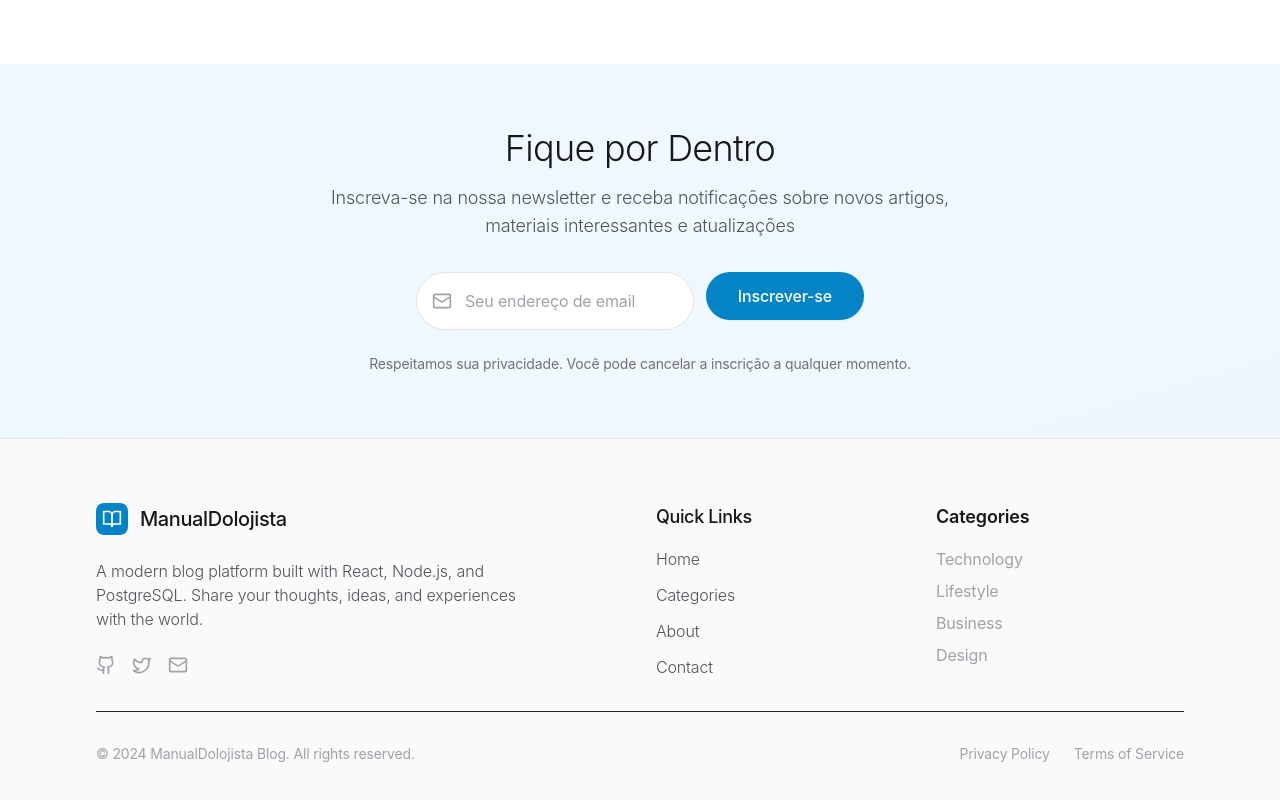
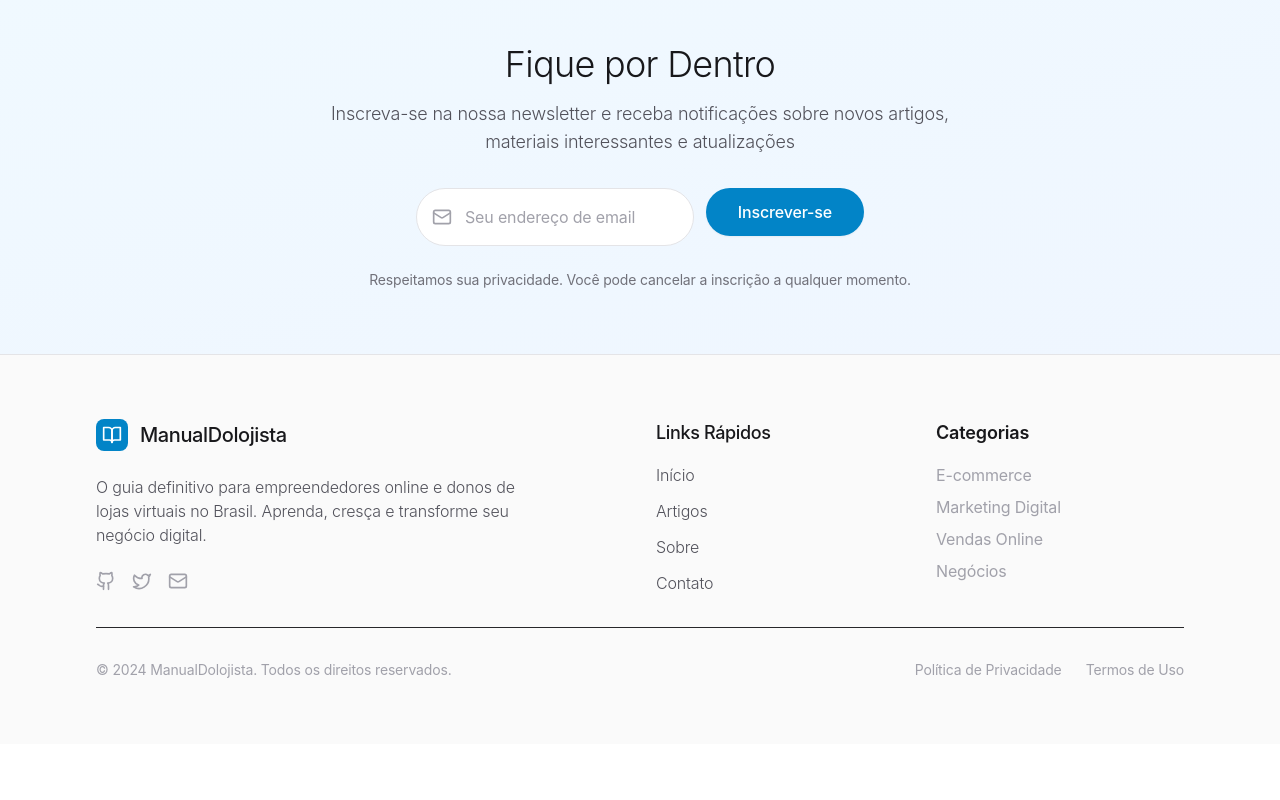
Before and after one commit to themountaintune/manualdolojistanovo, a React (Vite) app in the folder client/: page / in a window 1280 px wide. Shown: the part 2501-3301 px from the top of the page. After the commit the page ends 3245 px from the top, so only its background shows below. Built offline with nearby package versions, Linux system fonts and the light colour scheme; no server answers.

Commit message:
Update footer: translate to Portuguese and remove demo notice

```diff
--- a/client/src/components/Footer.tsx
+++ b/client/src/components/Footer.tsx
@@ -16,8 +16,8 @@ const Footer: React.FC = () => {
               <span className="text-xl font-medium text-gray-900" style={{letterSpacing: '-0.02em'}}>ManualDolojista</span>
             </Link>
             <p className="text-gray-600 mb-6 max-w-md font-light" style={{letterSpacing: '-0.01em'}}>
-              A modern blog platform built with React, Node.js, and PostgreSQL.
-              Share your thoughts, ideas, and experiences with the world.
+              O guia definitivo para empreendedores online e donos de lojas virtuais no Brasil.
+              Aprenda, cresça e transforme seu negócio digital.
             </p>
             <div className="flex space-x-4">
               <a
@@ -46,7 +46,7 @@ const Footer: React.FC = () => {
 
           {/* Quick Links */}
           <div>
-            <h3 className="text-lg font-medium mb-4 text-gray-900" style={{letterSpacing: '-0.02em'}}>Quick Links</h3>
+            <h3 className="text-lg font-medium mb-4 text-gray-900" style={{letterSpacing: '-0.02em'}}>Links Rápidos</h3>
             <ul className="space-y-3">
               <li>
                 <Link
@@ -54,7 +54,7 @@ const Footer: React.FC = () => {
                   className="text-gray-600 hover:text-gray-900 transition-colors font-light"
                   style={{letterSpacing: '-0.01em'}}
                 >
-                  Home
+                  Início
                 </Link>
               </li>
               <li>
@@ -63,7 +63,7 @@ const Footer: React.FC = () => {
                   className="text-gray-600 hover:text-gray-900 transition-colors font-light"
                   style={{letterSpacing: '-0.01em'}}
                 >
-                  Categories
+                  Artigos
                 </Link>
               </li>
               <li>
@@ -72,7 +72,7 @@ const Footer: React.FC = () => {
                   className="text-gray-600 hover:text-gray-900 transition-colors font-light"
                   style={{letterSpacing: '-0.01em'}}
                 >
-                  About
+                  Sobre
                 </Link>
               </li>
               <li>
@@ -81,7 +81,7 @@ const Footer: React.FC = () => {
                   className="text-gray-600 hover:text-gray-900 transition-colors font-light"
                   style={{letterSpacing: '-0.01em'}}
                 >
-                  Contact
+                  Contato
                 </Link>
               </li>
             </ul>
@@ -89,38 +89,38 @@ const Footer: React.FC = () => {
 
           {/* Categories */}
           <div>
-            <h3 className="text-lg font-semibold mb-4">Categories</h3>
+            <h3 className="text-lg font-semibold mb-4">Categorias</h3>
             <ul className="space-y-2">
               <li>
                 <Link
-                  to="/?category=technology"
+                  to="/?category=ecommerce"
                   className="text-gray-400 hover:text-white transition-colors"
                 >
-                  Technology
+                  E-commerce
                 </Link>
               </li>
               <li>
                 <Link
-                  to="/?category=lifestyle"
+                  to="/?category=marketing"
                   className="text-gray-400 hover:text-white transition-colors"
                 >
-                  Lifestyle
+                  Marketing Digital
                 </Link>
               </li>
               <li>
                 <Link
-                  to="/?category=business"
+                  to="/?category=vendas"
                   className="text-gray-400 hover:text-white transition-colors"
                 >
-                  Business
+                  Vendas Online
                 </Link>
               </li>
               <li>
                 <Link
-                  to="/?category=design"
+                  to="/?category=negocios"
                   className="text-gray-400 hover:text-white transition-colors"
                 >
-                  Design
+                  Negócios
                 </Link>
               </li>
             </ul>
@@ -130,20 +130,20 @@ const Footer: React.FC = () => {
         <div className="border-t border-gray-800 mt-8 pt-8">
           <div className="flex flex-col md:flex-row justify-between items-center">
             <p className="text-gray-400 text-sm">
-              © 2024 ManualDolojista Blog. All rights reserved.
+              © 2024 ManualDolojista. Todos os direitos reservados.
             </p>
             <div className="flex space-x-6 mt-4 md:mt-0">
               <Link
                 to="/"
                 className="text-gray-400 hover:text-white text-sm transition-colors"
               >
-                Privacy Policy
+                Política de Privacidade
               </Link>
               <Link
                 to="/"
                 className="text-gray-400 hover:text-white text-sm transition-colors"
               >
-                Terms of Service
+                Termos de Uso
               </Link>
             </div>
           </div>
--- a/client/src/pages/HomePage.tsx
+++ b/client/src/pages/HomePage.tsx
@@ -212,13 +212,6 @@ const HomePage: React.FC = () => {
             </div>
           )}
 
-          {/* Demo content notice */}
-          <div className="mt-12 text-center">
-            <div className="inline-flex items-center px-4 py-2 rounded-full bg-blue-50 text-blue-700 text-sm">
-              <span className="mr-2">🎨</span>
-              Apple-style design demo • Minimalist & elegant
-            </div>
-          </div>
 
           {/* Load More Button */}
           {postsData?.posts.length && postsData.posts.length >= 12 && (
```
